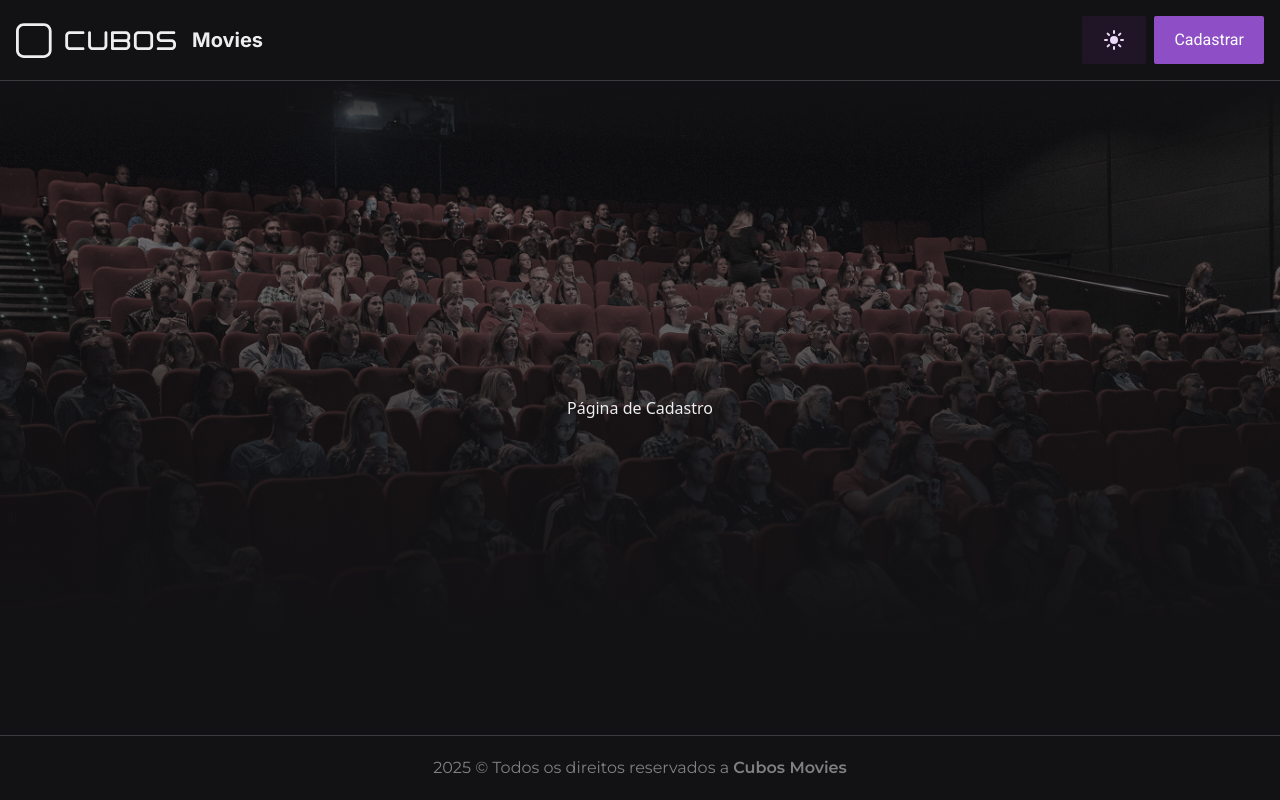
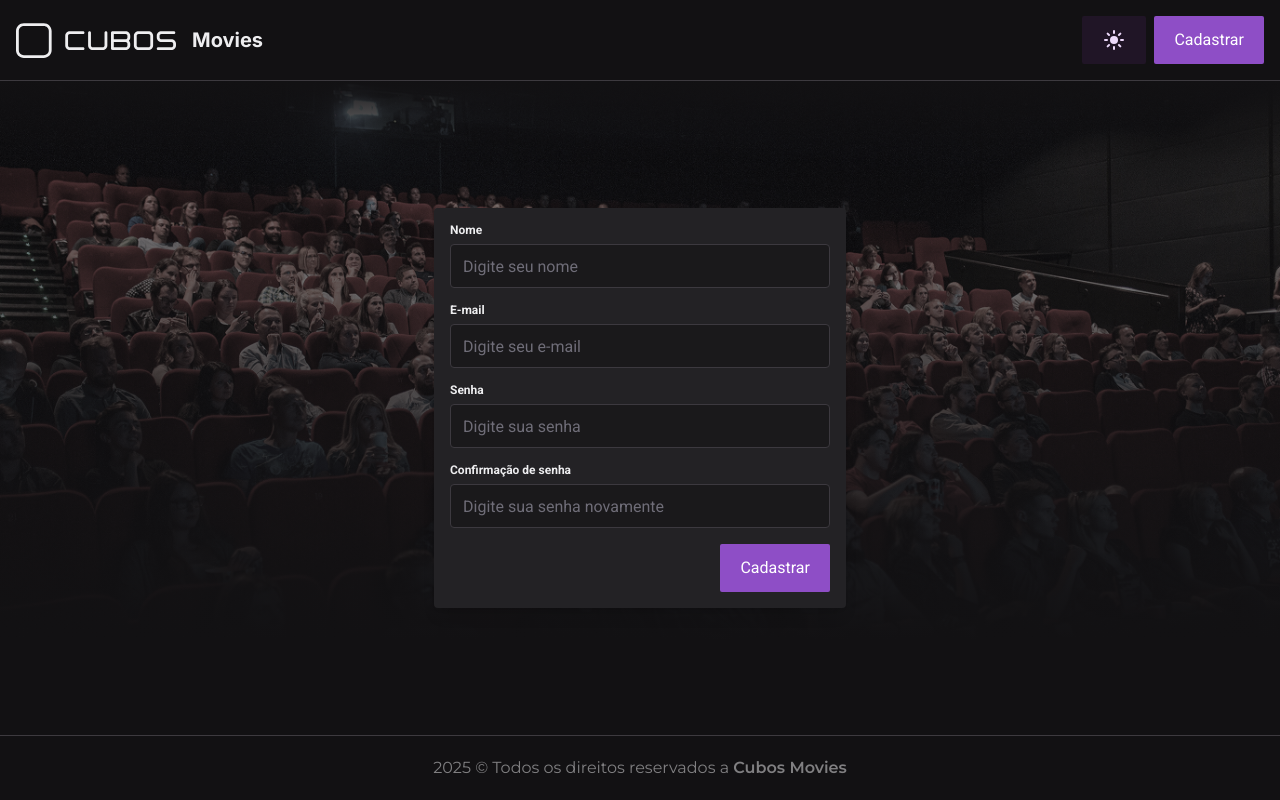
Before and after one commit to Carolinatxrs/cubos-movies, a React (Vite) app in the folder web/: page /auth/sign-up in a window 1280 px wide. Built offline with nearby package versions, Linux system fonts and the light colour scheme.

Commit message:
feat: create registration page

```diff
--- a/web/src/pages/auth/sign-in.tsx
+++ b/web/src/pages/auth/sign-in.tsx
@@ -37,8 +37,8 @@ export function SignIn() {
   }
 
   return (
-    <div className="min-h-screen bg-cinema flex items-center justify-center p-4">
-      <div className="w-full max-w-[412px] dark:bg-[#232225] bg-background rounded-sm p-4 shadow-lg">
+    <div className="flex-1 flex justify-center items-center">
+      <div className="w-full max-w-[412px] dark:bg-[#232225] bg-[#F7EDFE] rounded-sm p-4 shadow-lg">
         <form onSubmit={handleSubmit(onSubmit)} className="space-y-4">
           <div className="space-y-2">
             <div className="flex justify-between items-center">
--- a/web/src/pages/auth/sign-up.tsx
+++ b/web/src/pages/auth/sign-up.tsx
@@ -1,7 +1,141 @@
+import { Button } from "@/components/ui/button"
+import { Input } from "@/components/ui/input"
+import { Label } from "@/components/ui/label"
+import { zodResolver } from "@hookform/resolvers/zod"
+import { useForm } from "react-hook-form"
+import { useNavigate } from "react-router"
+import z from "zod"
+
+const signUpSchema = z.object({
+  name: z.string().min(1, 'Nome é obrigatório'),
+  email: z.string().email('E-mail inválido'),
+  password: z.string().min(6, 'Senha deve ter no mínimo 6 caracteres'),
+  confirmPassword: z.string().min(6, 'Confirmação de senha é obrigatória')
+}).refine((data) => data.password === data.confirmPassword, {
+  message: "Senhas não conferem",
+  path: ["confirmPassword"],
+})
+
+type SignUpFormData = z.infer<typeof signUpSchema>
+
 export function SignUp() {
+  const navigate = useNavigate()
+
+  const {
+    register,
+    handleSubmit,
+    formState: { errors, isSubmitting }
+  } = useForm<SignUpFormData>({
+    resolver: zodResolver(signUpSchema)
+  })
+
+  const onSubmit = async (data: SignUpFormData) => {
+    try {
+      // TODO: Implementar chamada à API
+      console.log('SignUp data:', data)
+      await new Promise(resolve => setTimeout(resolve, 1000))
+      navigate('/sign-in')
+    } catch (error) {
+      console.error('SignUp error:', error)
+    }
+  }
+
   return (
     <div className="flex-1 flex justify-center items-center">
-      <h1>Página de Cadastro</h1>
-    </div>
+      <div className="w-full max-w-[412px] dark:bg-[#232225] bg-[#F7EDFE] rounded-sm p-4 shadow-lg">
+        <form onSubmit={handleSubmit(onSubmit)} className="space-y-4">
+          <div className="space-y-2">
+            <div className="flex justify-between items-center">
+              <Label htmlFor="name">
+                Nome
+              </Label>
+            </div>
+            <Input
+              id="name"
+              type="text"
+              placeholder="Digite seu nome"
+              {...register('name')}
+              className="w-full"
+            />
+            {errors.name && (
+              <span className="text-destructive text-xs font-roboto">
+                {errors.name.message}
+              </span>
+            )}
+          </div>
+
+          <div className="space-y-2">
+            <div className="flex justify-between items-center">
+              <Label htmlFor="email">
+                E-mail
+              </Label>
+            </div>
+            <Input
+              id="email"
+              type="email"
+              placeholder="Digite seu e-mail"
+              {...register('email')}
+              className="w-full"
+            />
+            {errors.email && (
+              <span className="text-destructive text-xs font-roboto">
+                {errors.email.message}
+              </span>
+            )}
+          </div>
+
+          <div className="space-y-2">
+            <div className="flex justify-between items-center">
+              <Label htmlFor="password">
+                Senha
+              </Label>
+            </div>
+            <Input
+              id="password"
+              type="password"
+              placeholder="Digite sua senha"
+              {...register('password')}
+              className="w-full"
+            />
+            {errors.password && (
+              <span className="text-destructive text-xs font-roboto">
+                {errors.password.message}
+              </span>
+            )}
+          </div>
+
+          <div className="space-y-2">
+            <div className="flex justify-between items-center">
+              <Label htmlFor="confirmPassword">
+                Confirmação de senha
+              </Label>
+            </div>
+            <Input
+              id="confirmPassword"
+              type="password"
+              placeholder="Digite sua senha novamente"
+              {...register('confirmPassword')}
+              className="w-full"
+            />
+            {errors.confirmPassword && (
+              <span className="text-destructive text-xs font-roboto">
+                {errors.confirmPassword.message}
+              </span>
+            )}
+          </div>
+
+          <div className="flex justify-end">
+            <Button
+              type="submit"
+              variant="default"
+              className="whitespace-nowrap"
+              disabled={isSubmitting}
+            >
+              {isSubmitting ? 'Cadastrando...' : 'Cadastrar'}
+            </Button>
+          </div>
+        </form>
+      </div >
+    </div >
   )
 }
```
